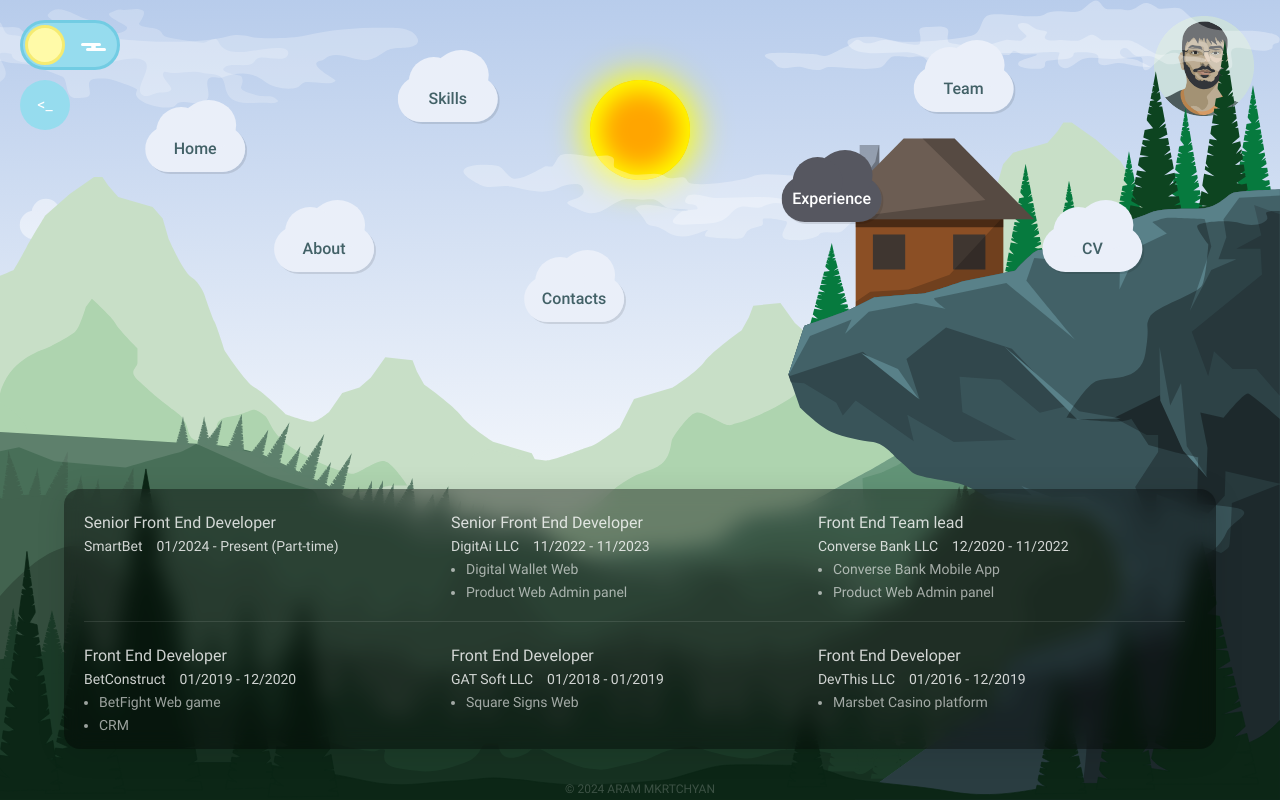
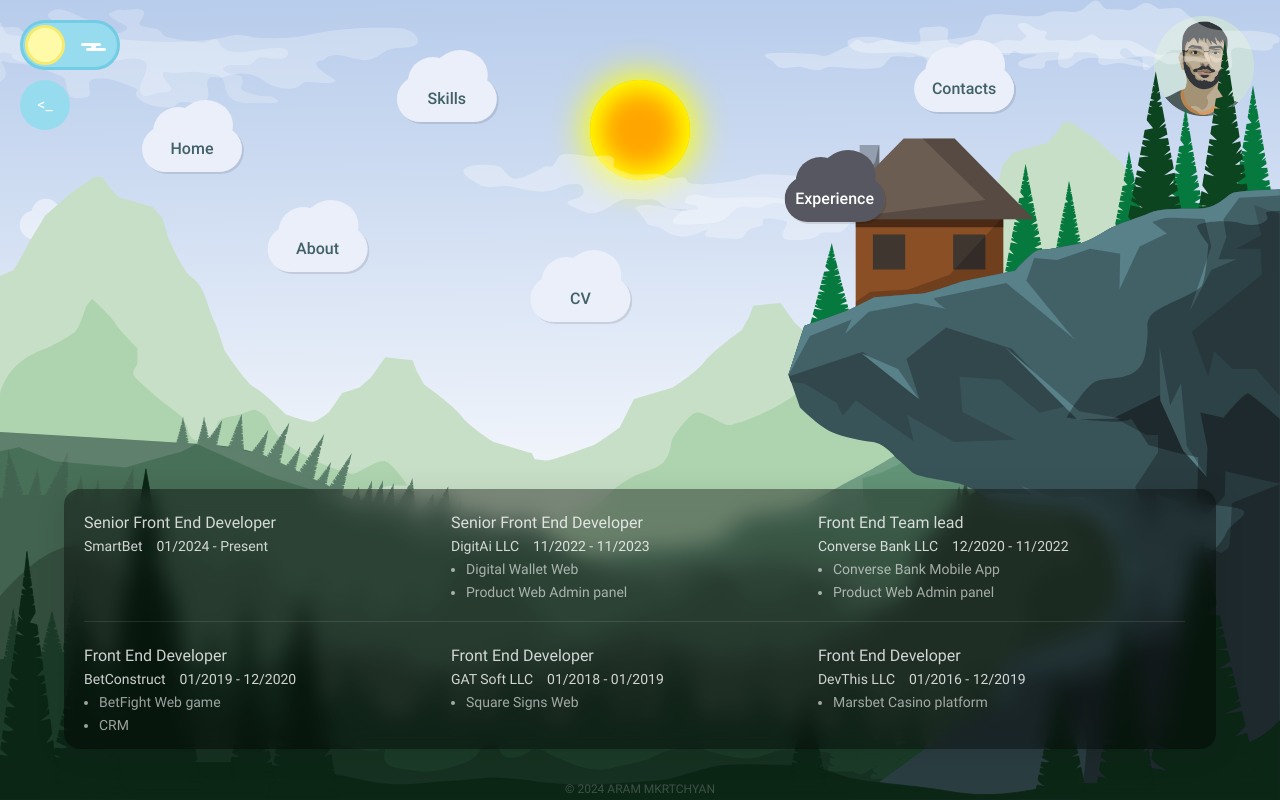
Before and after one commit to decoder10/portfolio, a React (Create React App) app: page /experience in a window 1280 px wide. Built offline with nearby package versions, Linux system fonts and the light colour scheme.

Commit message:
update team

```diff
--- a/src/routes/routes-config.tsx
+++ b/src/routes/routes-config.tsx
@@ -74,7 +74,7 @@ export const routeConfig: CustomRouteConfig[] = [
     path: '/team',
     title: 'team',
     element: <Team />,
-    isMenuItem: true,
+    isMenuItem: false,
   },
   {
     path: '/contacts',
--- a/src/ui/experience/experience-config.ts
+++ b/src/ui/experience/experience-config.ts
@@ -3,7 +3,7 @@ export const experience: IExperience[] = [
     position: 'Senior Front End Developer',
     employer: 'SmartBet',
     list: [],
-    date: '01/2024 - Present (Part-time)',
+    date: '01/2024 - Present',
   },
   {
     position: 'Senior Front End Developer',
```
